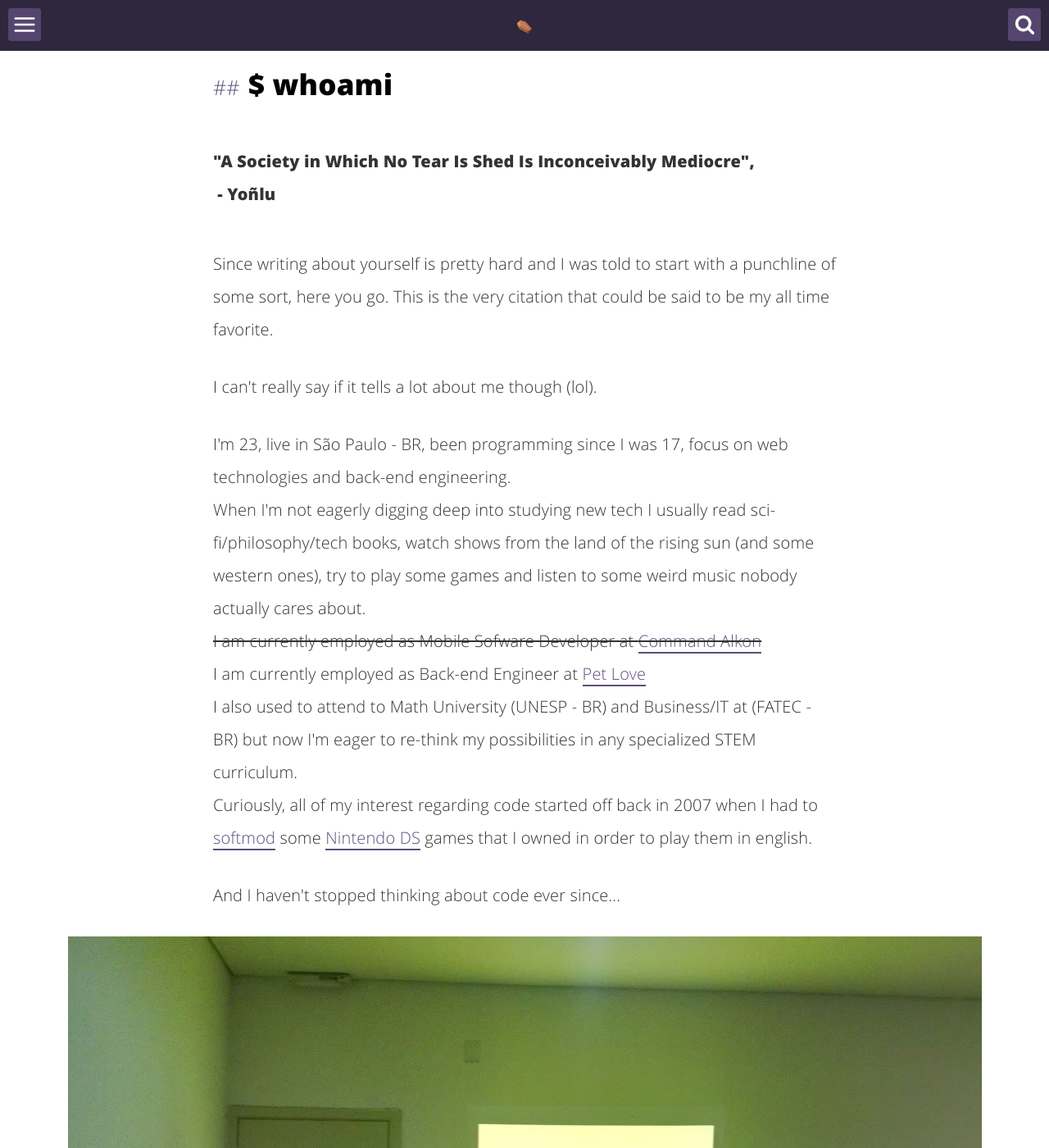
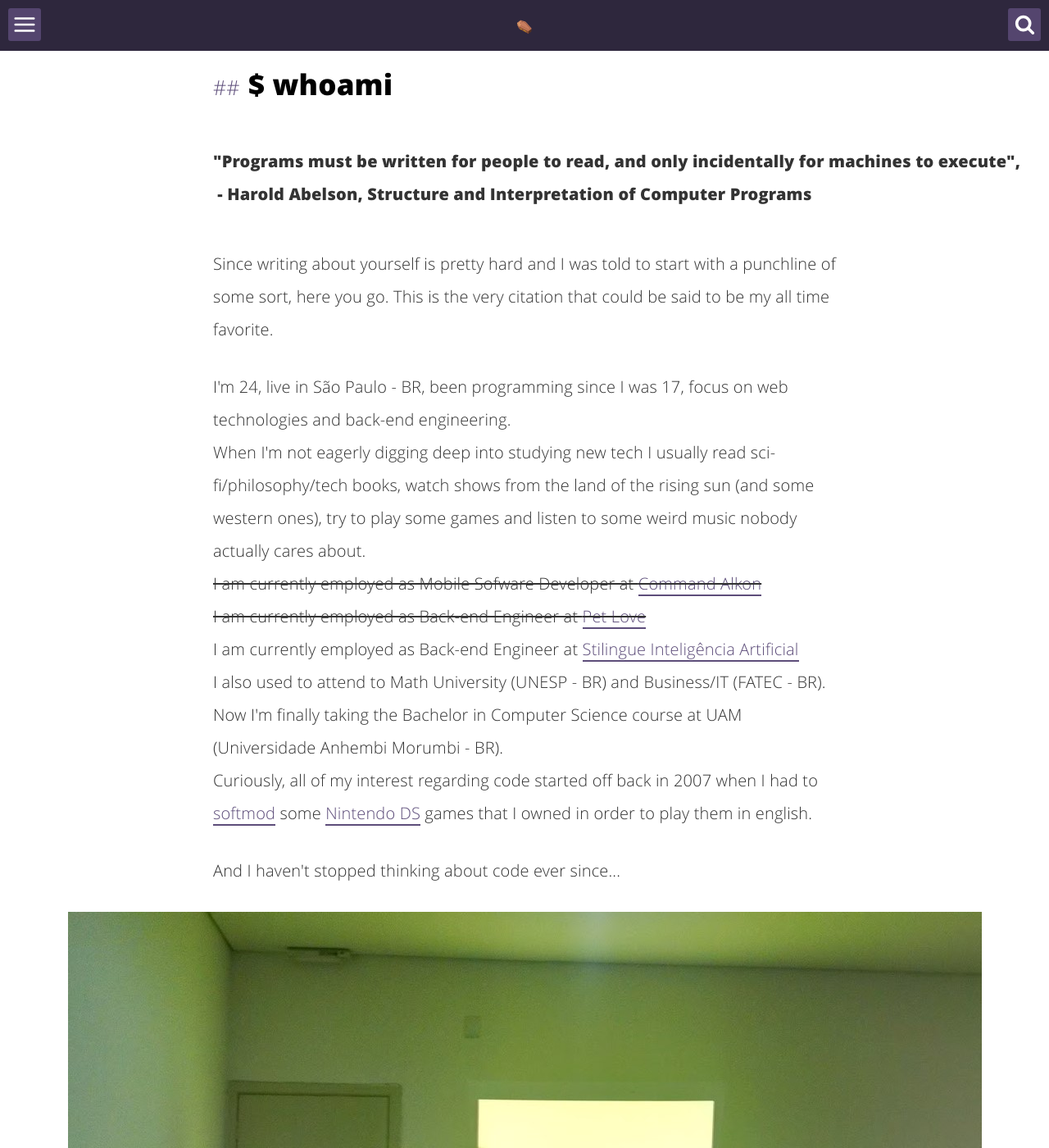
Before and after one commit to nulligor/nulligor.github.io, a Jekyll site: the page built from about.html, in a window 1280 px wide and 1400 px high. Shown: the whole window at 82% size. Built offline with Jekyll 4.4.1, drawn with Linux system fonts in a browser that asks for light colours.

Commit message:
Update 2020

```diff
--- a/_config.yml
+++ b/_config.yml
@@ -14,10 +14,10 @@ github_username:  nulligor
 codewars_username: ripfoghorn
 devto_username: ripfoghorn
 meetup_id: 221057668
-resume_url: https://drive.google.com/file/d/1XNuhJwRa2BfixY4_2n_AmQPyuJhjWRrr/view
+resume_url: https://drive.google.com/file/d/1I1JPtuWu9vX0p9gSTZdm8YJbz4Ha1m9M/view
 linkedin_public_url: nulligor
 disqus_username: ripfoghorn
-profile_picture: https://pbs.twimg.com/profile_images/1122530239303901186/lETf32R0_400x400.png
+profile_picture: https://pbs.twimg.com/profile_images/1232015630360096768/8TA4ps3Y_400x400.jpg
 
 # Build settings
 markdown: kramdown
--- a/_includes/header-default.html
+++ b/_includes/header-default.html
@@ -34,7 +34,7 @@
                 </svg>
             </a>
 
-            <a aria-label="My Speakerdeck" title="Show my decks" target="_blank" href="https://speakerdeck.com//{{site.github_username}}">
+            <a aria-label="My Speakerdeck" title="Show my decks" target="_blank" href="https://speakerdeck.com/{{site.github_username}}">
                 <svg class="icon icon-speakerdeck">
                     <use xlink:href="#icon-speakerdeck"></use>
                 </svg>
--- a/about.html
+++ b/about.html
@@ -7,22 +7,25 @@ description: "Who in the heck is Igor Soares"
 ---
 
 <h2>$ whoami</h2>
-<pre><p><b>"A Society in Which No Tear Is Shed Is Inconceivably Mediocre",
- - Yoñlu</b></p></pre>
+<pre><p><b>"Programs must be written for people to read, and only incidentally for machines to execute",
+ - Harold Abelson, Structure and Interpretation of Computer Programs</b></p></pre>
 <p style="margin-top: -25px">Since writing about yourself is pretty hard and I was told to start with a punchline of some sort, here you go. This is the very citation that could be said
 to be my all time favorite.</p>
-<p>I can't really say if it tells a lot about me though (lol).<br/></p>
 <p>
-	I'm 23, live in São Paulo - BR, been programming since I was 17, focus on web technologies and back-end engineering.
+	I'm 24, live in São Paulo - BR, been programming since I was 17, focus on web technologies and back-end engineering.
 	<br/>
 	When I'm not eagerly digging deep into studying new tech I usually read sci-fi/philosophy/tech books, watch shows from the land of the rising sun (and some western ones),
 	try to play some games and listen to some weird music nobody actually cares about.
 	<br/>
-	<strike>I am currently employed as Mobile Sofware Developer at <a href ="http://www.commandalkon.com/" target="_blank">Command Alkon</a></strike>
+	<strike>I am currently employed as Mobile Sofware Developer at <a href ="https://www.commandalkon.com/" target="_blank">Command Alkon</a></strike>
 	<br/>
-	I am currently employed as Back-end Engineer at <a href ="http://www.petlove.com.br/" target="_blank">Pet Love</a></strike>
+	<strike>I am currently employed as Back-end Engineer at <a href ="https://www.petlove.com.br/" target="_blank">Pet Love</a></strike>
 	<br/>
-	I also used to attend to Math University (UNESP - BR) and Business/IT at (FATEC - BR) but now I'm eager to re-think my possibilities in any specialized STEM curriculum.
+	I am currently employed as Back-end Engineer at <a href ="https://www.stilingue.com.br/" target="_blank">Stilingue Inteligência Artificial</a>
+	<br/>
+	I also used to attend to Math University (UNESP - BR) and Business/IT (FATEC - BR).
+	<br/>
+	Now I'm <bold>finally</bold> taking the Bachelor in Computer Science course at UAM (Universidade Anhembi Morumbi - BR).
 	<br/>
 	Curiously, all of my interest regarding code started off back in 2007 when I had to <a href="https://en.wikipedia.org/wiki/Softmod" target="_blank">softmod</a>
 	some <a href="https://en.wikipedia.org/wiki/Nintendo_DS" target="_blank">Nintendo DS</a> games that I owned in order to play them in english.
```
